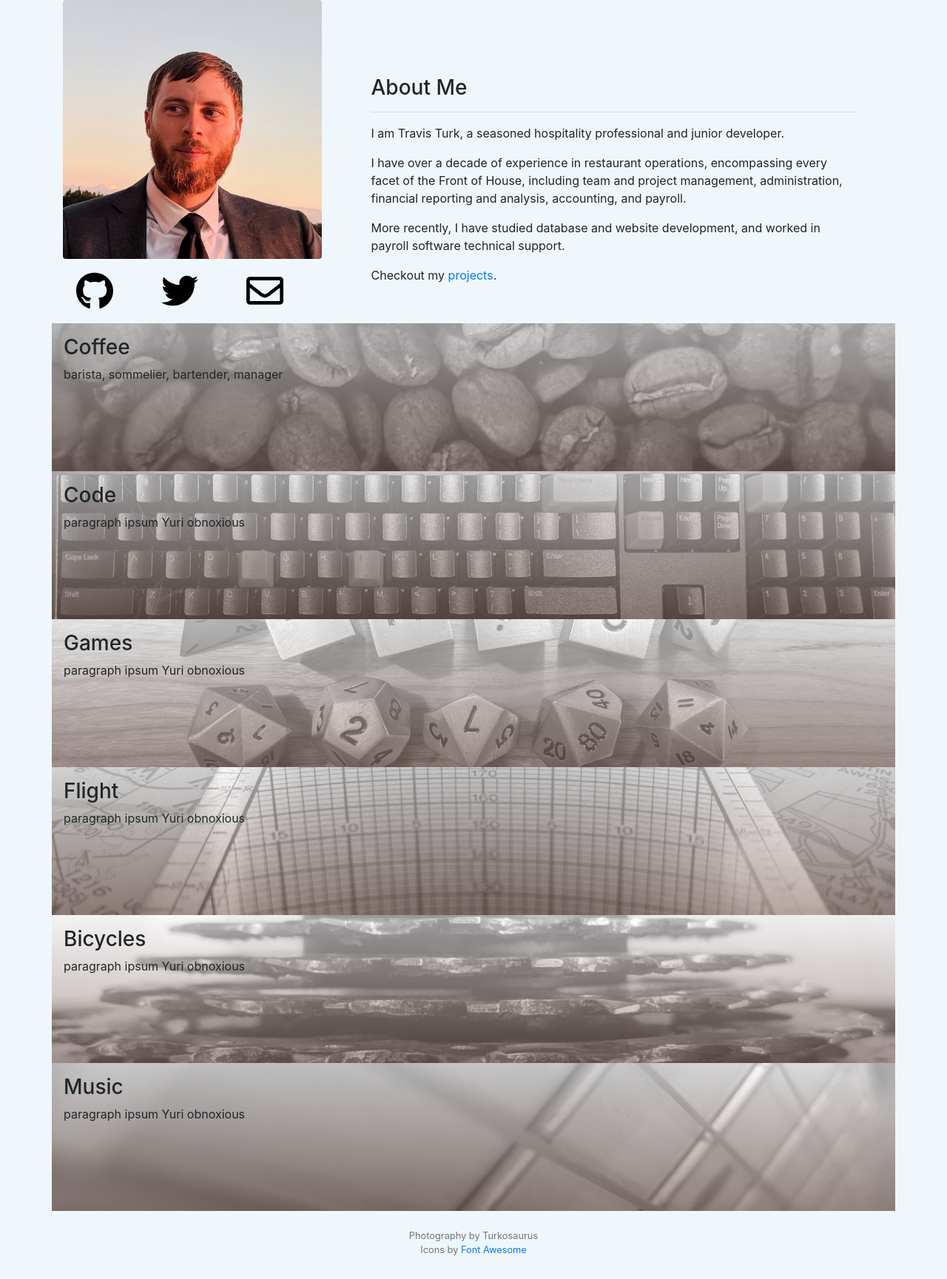
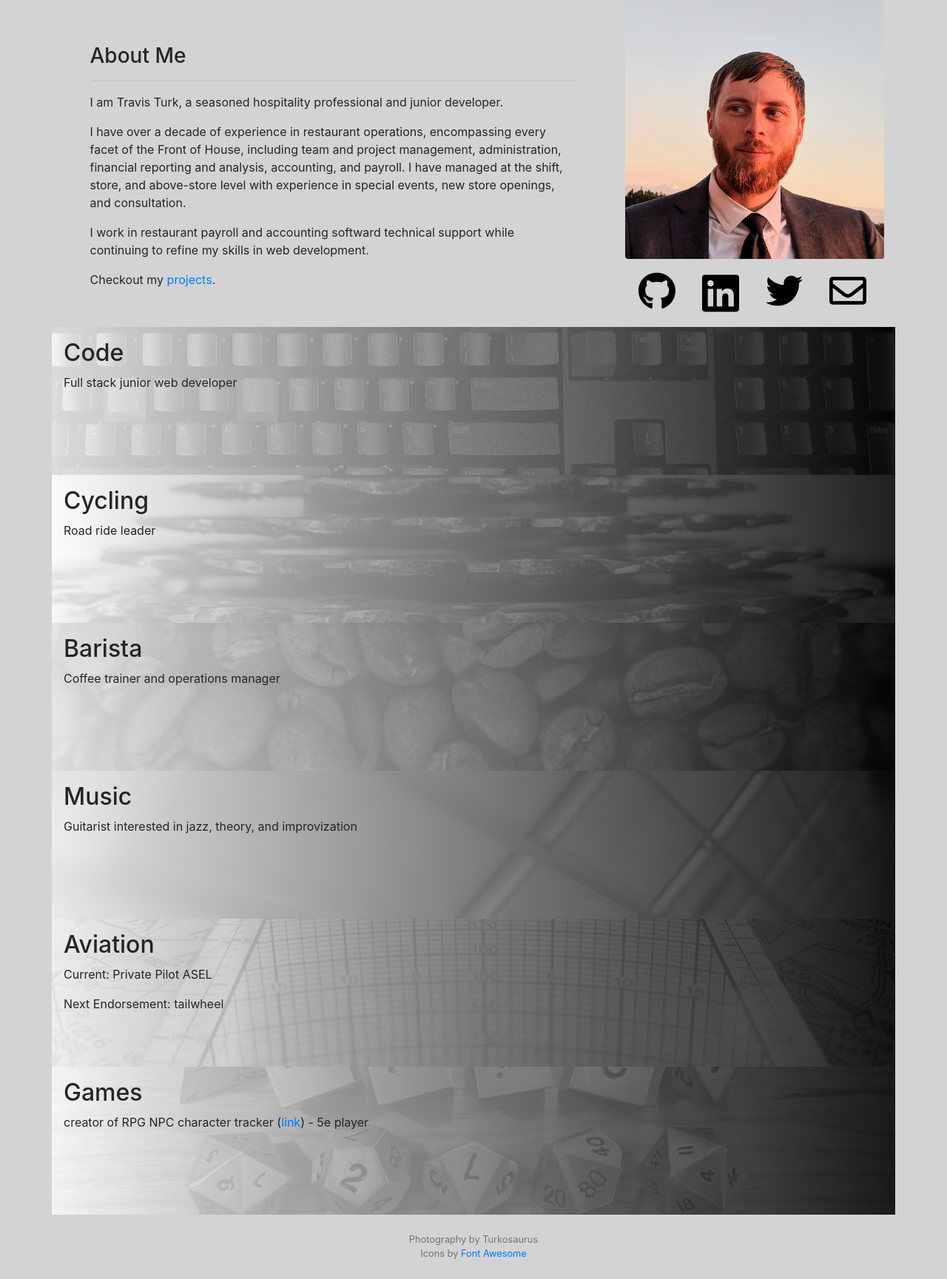
Before and after one commit to Turkosaurus/webpage, a Flask app: page / in a window 1280 px wide. Shown: the part 56-1785 px from the top of the page at 74% size. Before the commit the page ends 1753 px from the top, so only its background shows below. Run offline with Flask 2, Linux system fonts and the light colour scheme.

Commit message:
first draft of revamps ready for release

```diff
--- a/static/styles.css
+++ b/static/styles.css
@@ -1,6 +1,11 @@
+:root {
+    --fade-color-1: #ffffffd9;
+    --fade-color-2: #000000d9;
+}
+
 body {
     /* background-image: url(/static/images/coffee.jpg); */
-    background: #d2e8f750;
+    background: lightgray;
 }
 
 .headshot {
@@ -17,53 +22,54 @@ body {
     height: 200px;
     background-size: cover;
     padding: 1rem;
+    color
 }
 
 #coffee {
     background-image:
-    linear-gradient(to bottom, #ffffff95, #856a6295),
+    linear-gradient(to right, var(--fade-color-1), var(--fade-color-2)),
     url(/static/images/coffee.jpg);
 }
 
 #key {
     background-image:
-    linear-gradient(to bottom, #ffffff95, #856a6295),
-    url(/static/images/101key.jpg);
+        linear-gradient(to right, var(--fade-color-1), var(--fade-color-2)),
+        url(/static/images/keyboard.jpg);
 }
 
 #dice {
     background-image:
-    linear-gradient(to bottom, #ffffff95, #856a6295),
+        linear-gradient(to right, var(--fade-color-1), var(--fade-color-2)),
         url(/static/images/dice.jpg);
 }
 
 #e6b {
     background-image:
-    linear-gradient(to bottom, #ffffff95, #856a6295),
+        linear-gradient(to right, var(--fade-color-1), var(--fade-color-2)),
         url(/static/images/e6b.jpg);
 }
 
 #elevenspeed {
     background-image:
-    linear-gradient(to bottom, #ffffff95, #856a6295),
+        linear-gradient(to right, var(--fade-color-1), var(--fade-color-2)),
         url(/static/images/elevenspeed.jpg);
 }
 
 #sectional {
     background-image:
-    linear-gradient(to bottom, #ffffff95, #856a6295),
+        linear-gradient(to right, var(--fade-color-1), var(--fade-color-2)),
         url(/static/images/sectional.jpg);
 }
 
 #tele {
     background-image:
-    linear-gradient(to bottom, #ffffff95, #856a6295),
+        linear-gradient(to right, var(--fade-color-1), var(--fade-color-2)),
         url(/static/images/tele.jpg);
 }
 
 #tolex {
     background-image:
-    linear-gradient(to bottom, #ffffff95, #856a6295),
+        linear-gradient(to right, var(--fade-color-1), var(--fade-color-2)),
         url(/static/images/tolex.jpg);
 }
 
--- a/templates/index.html
+++ b/templates/index.html
@@ -3,36 +3,6 @@
 {% block body %}
 <div class="container">
     <div class="row align-items-center">
-        <div class="col-md-4 col-sm-6">
-            <div>
-                <img src="static/headshot.jpg" class="img-fluid rounded" alt="headshot">
-            </div>
-            <div style="padding:5%;">
-                <div class="row justify-content-center">
-
-                    <div class="col-md-4">
-                        <!-- GitHub -->
-                        <a label="GitHub" href="https://www.github.com/turkosaurus">
-                            <img src="/static/icons/github-brands.svg" width="50rem">
-                        </a>
-                    </div>
-
-                    <div class="col-md-4">
-                        <!-- Twitter -->
-                        <a label="Twitter" href="https://www.twitter.com/turkosaurus">
-                            <img src="/static/icons/twitter-brands.svg" width="50rem">
-                        </a>
-                    </div>
-
-                    <div class="col-md-4">
-                        <!-- Email -->
-                        <a label="Email" href="mailto:travisturk@gmail.com" target="_blank">
-                            <img src="/static/icons/envelope-regular.svg" width="50rem">
-                        </a>
-                    </div>
-                </div>
-            </div>
-        </div>
 
         <div class="col-md-8 col-sm-6 align-self-end">
             <div style="padding:5%">
@@ -41,11 +11,15 @@
                 <p>
                     I am Travis Turk, a seasoned hospitality professional and junior developer.
                 </p>
+
+                <!-- tools, systems, and process -->
                 <p>
-                    I have over a decade of experience in restaurant operations, encompassing every facet of the Front of House, including team and project management, administration, financial reporting and analysis, accounting, and payroll.
+                    I have over a decade of experience in restaurant operations, encompassing every facet of the Front of House, including team and project management, administration, financial reporting and analysis, accounting, and payroll. I have managed at the shift, store, and above-store level with experience in special events, new store openings, and consultation.
                 </p>
+
+                <!-- intersection of hospitality and technology -->
                 <p>
-                    More recently, I have studied database and website development, and worked in payroll software technical support.
+                    I work in restaurant payroll and accounting softward technical support while continuing to refine my skills in web development.
                 </p>
                 <p>
                     Checkout my <a href="/projects">projects</a>.
@@ -53,55 +27,89 @@
                 </p>
             </div>
         </div>
+
+        <div class="col-md-4 col-sm-6">
+            <div>
+                <img src="static/headshot.jpg" class="img-fluid rounded" alt="headshot">
+            </div>
+            <div style="padding:5%;">
+                <div class="row justify-content-center">
+
+                    <div class="col-md-3">
+                        <!-- GitHub -->
+                        <a label="GitHub" href="https://www.github.com/turkosaurus" title="View my GitHub profile">
+                            <img src="/static/icons/github-brands.svg" width="50rem">
+                        </a>
+                    </div>
+
+                    <div class="col-md-3">
+                        <!-- LinkedIn -->
+                        <a label="Twitter" href="https://www.linkedin.com/in/travis-turk-a364918" title="View my LinkedIn profile">
+                            <img src="/static/icons/linkedin-brands.svg" width="50rem">
+                        </a>
+                    </div>
+
+                    <div class="col-md-3">
+                        <!-- Twitter -->
+                        <a label="Twitter" href="https://www.twitter.com/turkosaurus" title="View my Twitter profile">
+                            <img src="/static/icons/twitter-brands.svg" width="50rem">
+                        </a>
+                    </div>
+
+                    <div class="col-md-3">
+                        <!-- Email -->
+                        <a label="Email" href="mailto:travisturk@gmail.com" target="_blank" title="Send me an email">
+                            <img src="/static/icons/envelope-regular.svg" width="50rem">
+                        </a>
+                    </div>
+                </div>
+            </div>
+        </div>
     </div>
 
 
+
     <div class="row align-items-center">
-        <div class="col-12 topic" id="coffee">
-                <h3>Coffee</h3>
-                <p>barista, sommelier, bartender, manager</p>
+        <div class="col-12 topic" id="key">
+                <h2>Code</h2>
+                <p>Full stack junior web developer</p>
         </div>
     </div>
 
     <div class="row align-items-center">
-        <div class="col-12 topic" id="key">
-                <h3>Code</h3>
-                <p>paragraph ipsum Yuri obnoxious</p>
+        <div class="col-12 topic" id="elevenspeed">
+                <h2>Cycling</h2>
+                <p>Road ride leader</p>
+        </div>
+    </div>
+
+    <div class="row align-items-center">
+        <div class="col-12 topic" id="coffee">
+            <h2>Barista</h2>
+            <p>Coffee trainer and operations manager</p>
+        </div>
+    </div>
+
+    <div class="row align-items-center">
+        <div class="col-12 topic" id="tele">
+                <h2>Music</h2>
+                <p>Guitarist interested in jazz, theory, and improvization</p>
+        </div>
+    </div>
+    <div class="row align-items-center">
+        <div class="col-12 topic" id="e6b">
+                <h2>Aviation</h2>
+                <p>Current: Private Pilot ASEL</p>
+                <p>Next Endorsement: tailwheel</p>
+
         </div>
     </div>
 
     <div class="row align-items-center">
         <div class="col-12 topic" id="dice">
-                <h3>Games</h3>
-                <p>paragraph ipsum Yuri obnoxious</p>
-        </div>
+                <h2>Games</h2>
+                <p>creator of RPG NPC character tracker (<a href="/projects#incanon">link</a>) - 5e player</p>
     </div>
-
-    <div class="row align-items-center">
-        <div class="col-12 topic" id="e6b">
-                <h3>Flight</h3>
-                <p>paragraph ipsum Yuri obnoxious</p>
-        </div>
-    </div>
-
-    <div class="row align-items-center">
-        <div class="col-12 topic" id="elevenspeed">
-                <h3>Bicycles</h3>
-                <p>paragraph ipsum Yuri obnoxious</p>
-        </div>
-    </div>
-
-    <div class="row align-items-center">
-        <div class="col-12 topic" id="tele">
-                <h3>Music</h3>
-                <p>paragraph ipsum Yuri obnoxious</p>
-        </div>
-    </div>
-
-
-
-
-
 
 
 </div>
```
Also changed, not shown: templates/projects.html (+32 -11 lines), static/icons/globe-solid.svg (added), static/images/keyboard.jpg (added). Lines whose indentation alone changed are shown as unchanged.
